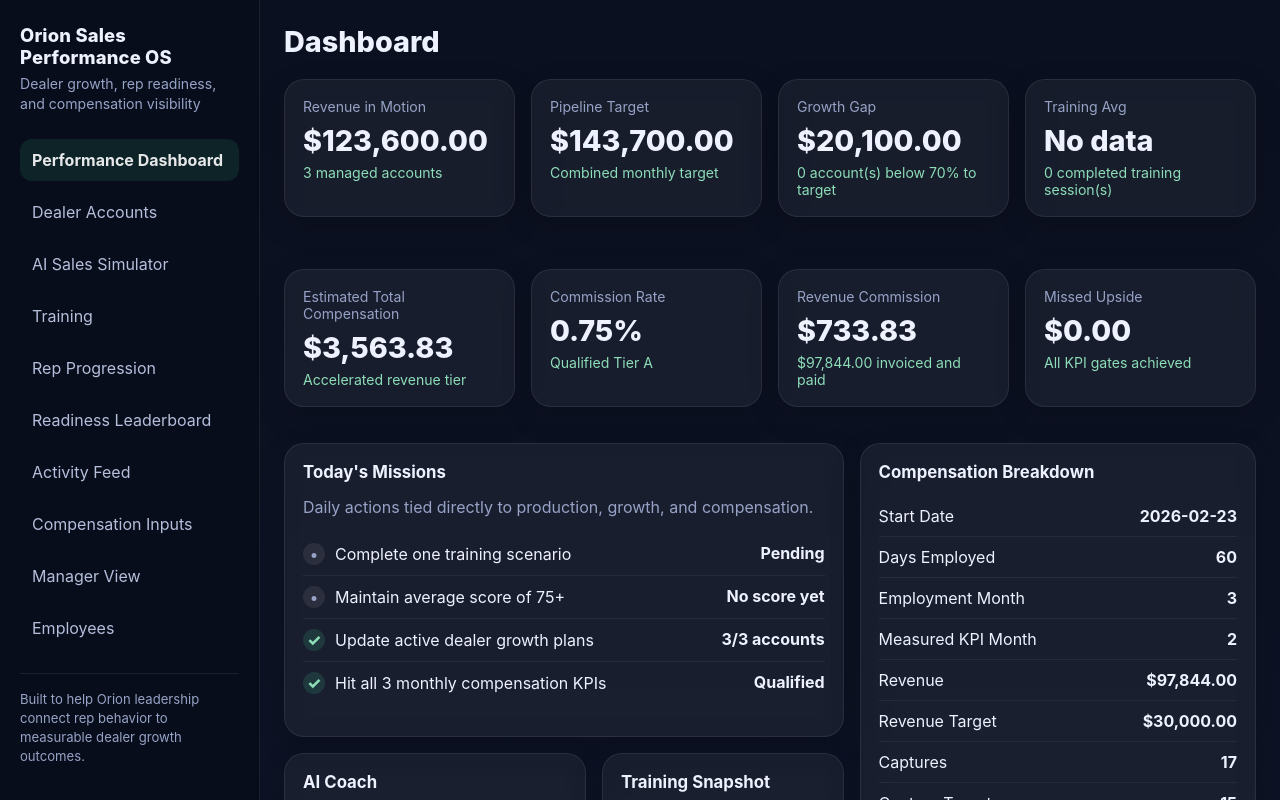
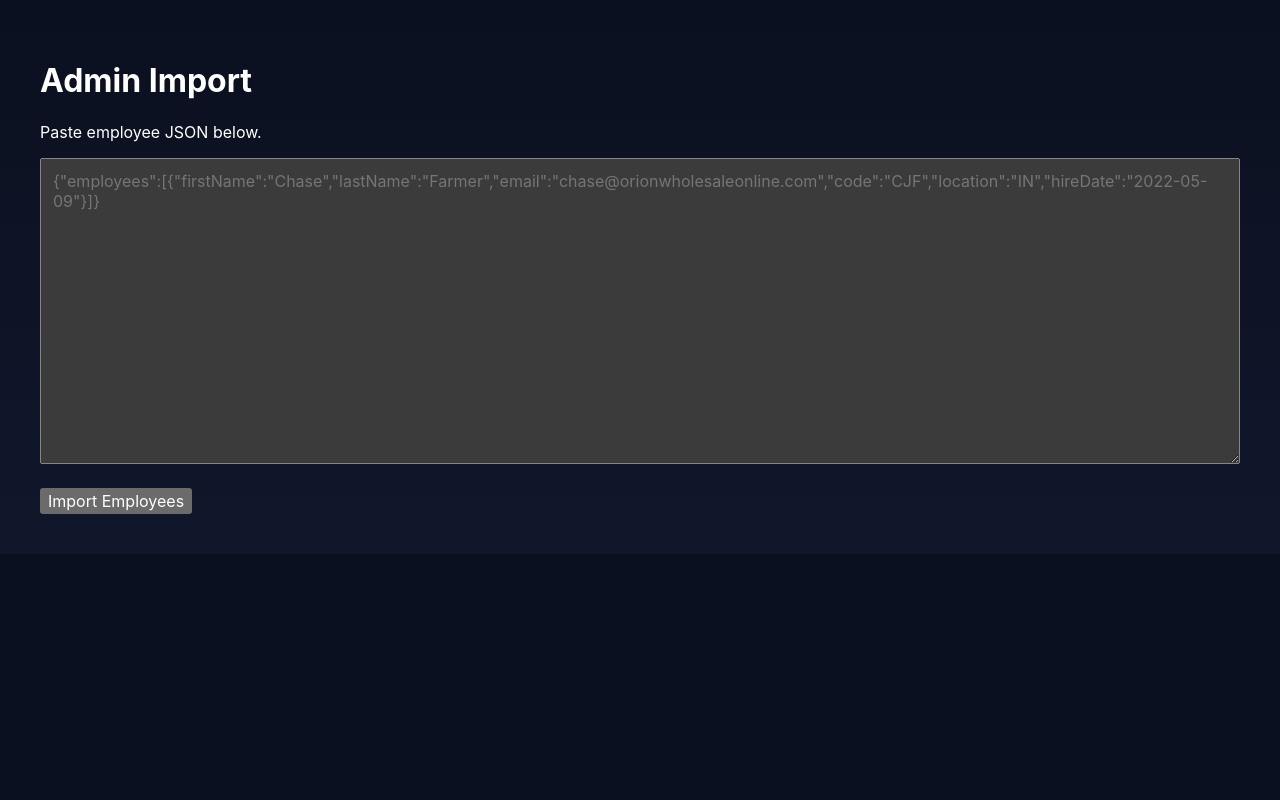
Before and after one commit to GeniusSeeker33/sales_simulator_orion, a React (Vite) app: page /admin/import in a window 1280 px wide. Before the commit this address led to /dashboard. Shown: the top 800 px of the page. Built offline with nearby package versions, Linux system fonts and the light colour scheme.

Commit message:
added new file src/pages/AdminImport.jsx and updated src/App.jsx to include the new route for AdminImport page.

```diff
--- a/src/App.jsx
+++ b/src/App.jsx
@@ -1,5 +1,6 @@
 import { Routes, Route, Navigate } from "react-router-dom";
 
+import AdminImport from "./pages/AdminImport.jsx";
 import Dashboard from "./pages/Dashboard";
 import Training from "./pages/Training";
 import Accounts from "./pages/Accounts";
@@ -28,6 +29,7 @@
       <Route path="/rep-metrics" element={<RepMetrics />} />
       <Route path="/manager-view" element={<ManagerView />} />
       <Route path="/employees" element={<Employees />} />
+      <Route path="/admin/import" element={<AdminImport />} />
 
       {/* ✅ Sales Simulator (must be BEFORE wildcard) */}
       <Route path="/sales-simulator" element={<SalesSimulator />} />
--- /dev/null
+++ b/src/pages/AdminImport.jsx
@@ -0,0 +1,42 @@
+import { useState } from "react";
+
+export default function AdminImport() {
+  const [json, setJson] = useState("");
+
+  const importEmployees = async () => {
+    try {
+      const res = await fetch("/api/employees/import", {
+        method: "POST",
+        headers: { "Content-Type": "application/json" },
+        body: json,
+      });
+
+      const data = await res.json();
+      alert(`Imported ${data.count || 0} employees`);
+    } catch (err) {
+      console.error(err);
+      alert("Import failed. Check console.");
+    }
+  };
+
+  return (
+    <div style={{ padding: "40px", color: "white" }}>
+      <h1>Admin Import</h1>
+      <p>Paste employee JSON below.</p>
+
+      <textarea
+        rows="14"
+        style={{ width: "100%", padding: "12px" }}
+        value={json}
+        onChange={(e) => setJson(e.target.value)}
+        placeholder='{"employees":[{"firstName":"Chase","lastName":"Farmer","email":"chase@orionwholesaleonline.com","code":"CJF","location":"IN","hireDate":"2022-05-09"}]}'
+      />
+
+      <br /><br />
+
+      <button onClick={importEmployees}>
+        Import Employees
+      </button>
+    </div>
+  );
+}
```
